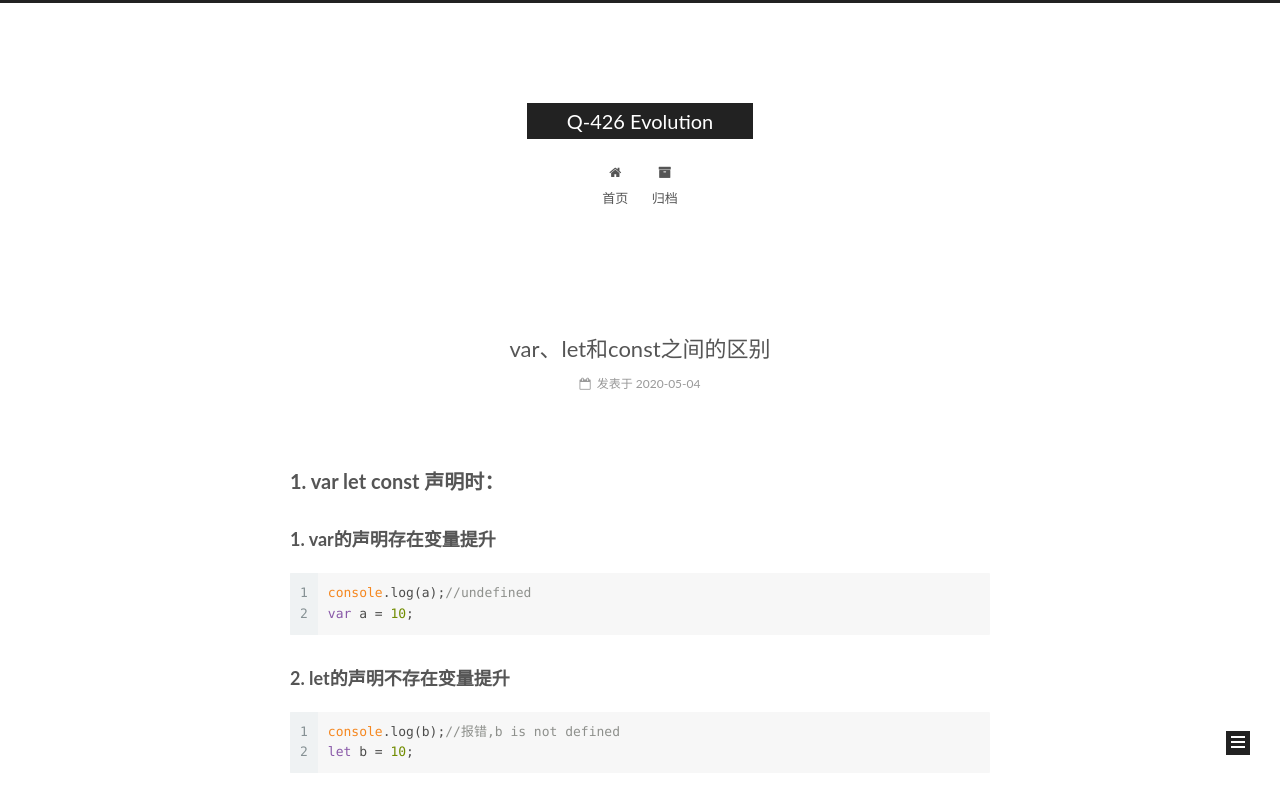
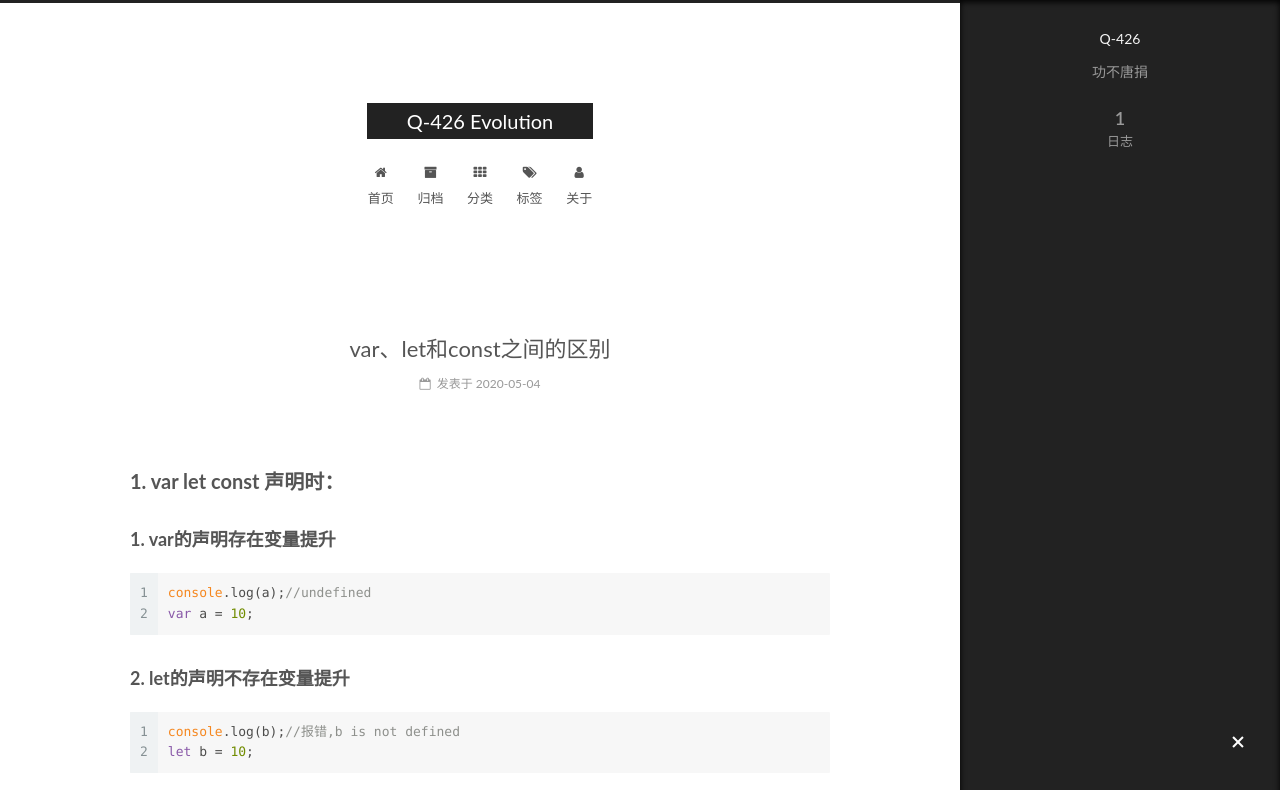
Before and after one commit to Q-426/Q-426.github.io, a plain HTML site: page index.html in a window 1280 px wide. Shown: the top 790 px of the page. Drawn offline with Linux system fonts and the light colour scheme.

Commit message:
Site updated: 2020-05-04 19:14:06

```diff
--- a/index.html
+++ b/index.html
@@ -5,7 +5,7 @@
 
 
 
-<html class="theme-next muse use-motion" lang="zh-Hans">
+<html class="theme-next mist use-motion" lang="zh-Hans">
 <head>
   <meta charset="UTF-8"/>
 <meta http-equiv="X-UA-Compatible" content="IE=edge" />
@@ -94,9 +94,9 @@
   var NexT = window.NexT || {};
   var CONFIG = {
     root: '/',
-    scheme: 'Muse',
+    scheme: 'Mist',
     version: '5.1.4',
-    sidebar: {"position":"left","display":"post","offset":12,"b2t":false,"scrollpercent":false,"onmobile":false},
+    sidebar: {"position":"left","display":"always","offset":12,"b2t":false,"scrollpercent":false,"onmobile":false},
     fancybox: true,
     tabs: true,
     motion: {"enable":true,"async":false,"transition":{"post_block":"fadeIn","post_header":"slideDownIn","post_body":"slideDownIn","coll_header":"slideLeftIn","sidebar":"slideUpIn"}},
@@ -194,6 +194,36 @@
               <i class="menu-item-icon fa fa-fw fa-archive"></i> <br />
 
             归档
+          </a>
+        </li>
+
+
+        <li class="menu-item menu-item-categories">
+          <a href="/categories/%20" rel="section">
+
+              <i class="menu-item-icon fa fa-fw fa-th"></i> <br />
+
+            分类
+          </a>
+        </li>
+
+
+        <li class="menu-item menu-item-tags">
+          <a href="/tags/%20" rel="section">
+
+              <i class="menu-item-icon fa fa-fw fa-tags"></i> <br />
+
+            标签
+          </a>
+        </li>
+
+
+        <li class="menu-item menu-item-about">
+          <a href="/about/%20" rel="section">
+
+              <i class="menu-item-icon fa fa-fw fa-user"></i> <br />
+
+            关于
           </a>
         </li>
 
@@ -457,7 +487,7 @@
 
 
 
-  <div class="theme-info">主题 &mdash; <a class="theme-link" target="_blank" href="https://github.com/iissnan/hexo-theme-next">NexT.Muse</a> v5.1.4</div>
+  <div class="theme-info">主题 &mdash; <a class="theme-link" target="_blank" href="https://github.com/iissnan/hexo-theme-next">NexT.Mist</a> v5.1.4</div>
 
 
 
```
Also changed, not shown: 2020/05/04/var、let和const之间的区别/index.html (+34 -4 lines), archives/2020/05/index.html (+34 -4 lines), archives/2020/index.html (+34 -4 lines), archives/index.html (+34 -4 lines).
